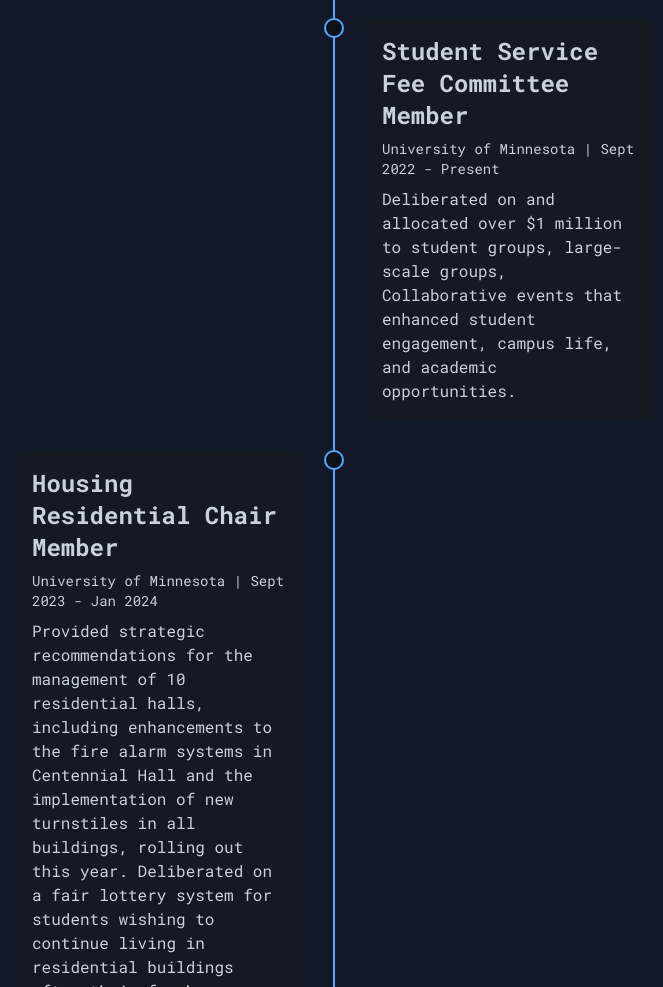
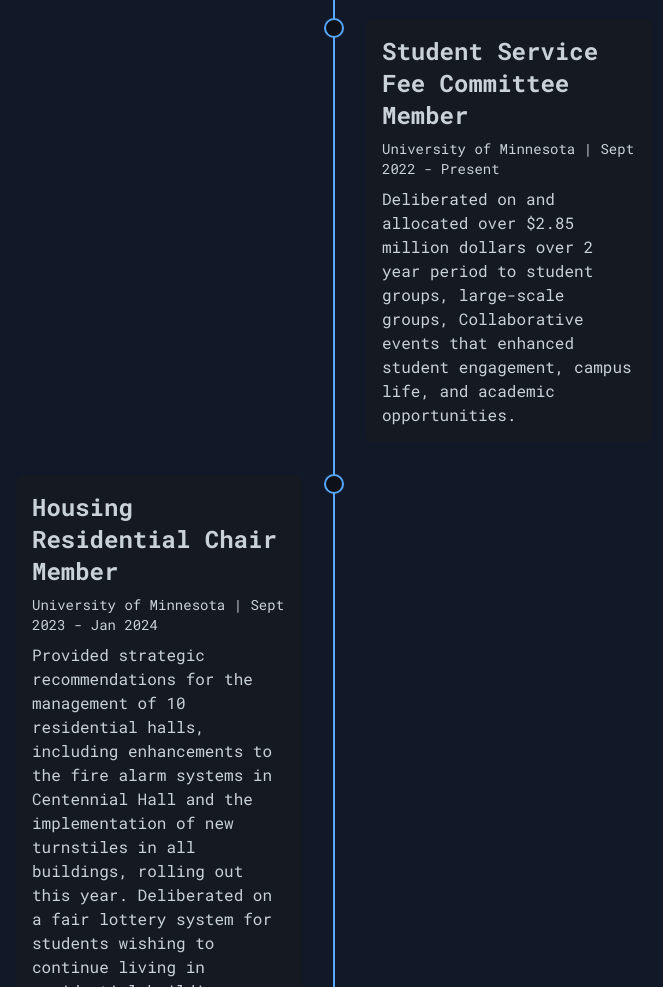
Before and after one commit to ESO444-46/Website, a plain HTML site: page index.html in a window 1280 px wide. Shown: the part 7322-8309 px from the top of the page, without its empty margins (306-969 px from the left). Drawn offline with nearby package versions, Linux system fonts and the light colour scheme; files whose address does not match are found by name.

Commit message:
updated numbers

```diff
--- a/index.html
+++ b/index.html
@@ -684,7 +684,7 @@
                     <h3 class="text-2xl font-bold mb-2">Student Service Fee Committee Member</h3>
                     <p class="text-sm mb-2">University of Minnesota | Sept 2022 - Present</p>
                     <p>
-                        Deliberated on and allocated over $1 million to student groups, large-scale groups, Collaborative events that enhanced student engagement, campus life, and academic opportunities.
+                        Deliberated on and allocated over $2.85 million dollars over 2 year period to student groups, large-scale groups, Collaborative events that enhanced student engagement, campus life, and academic opportunities.
                     </p>
                 </div>
             </div>
```
